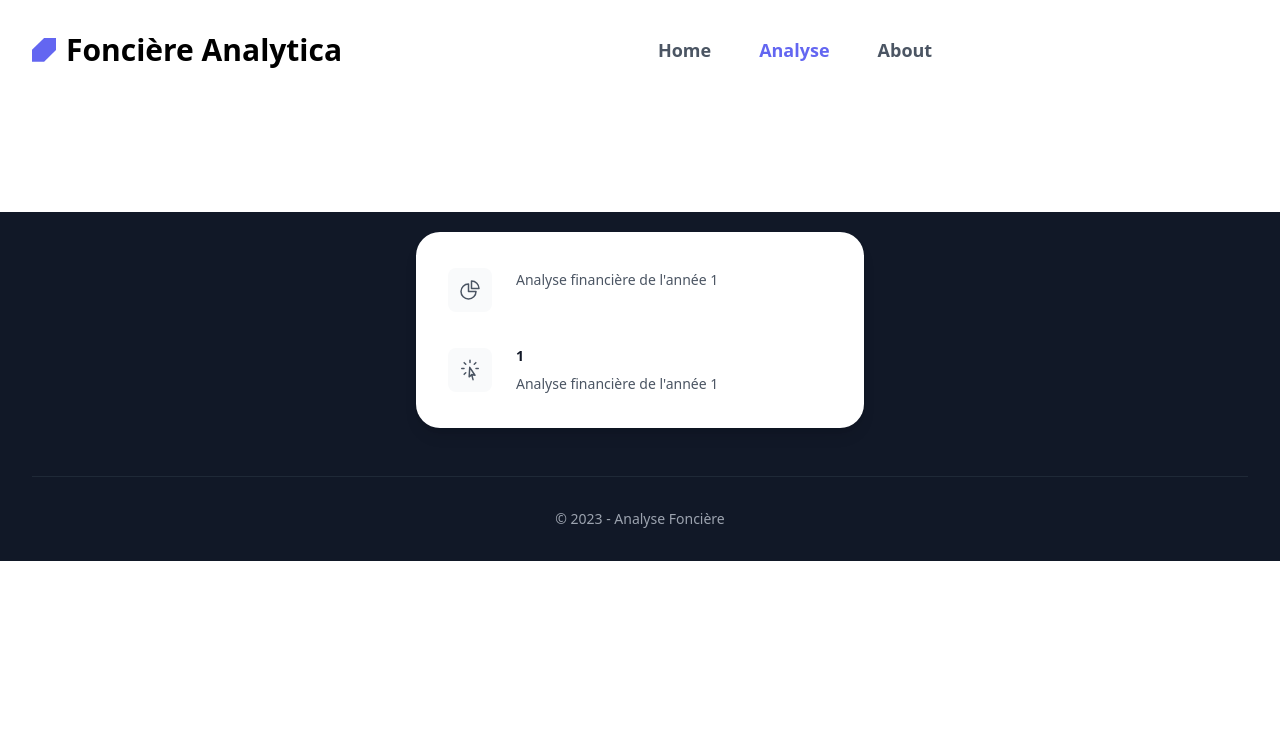
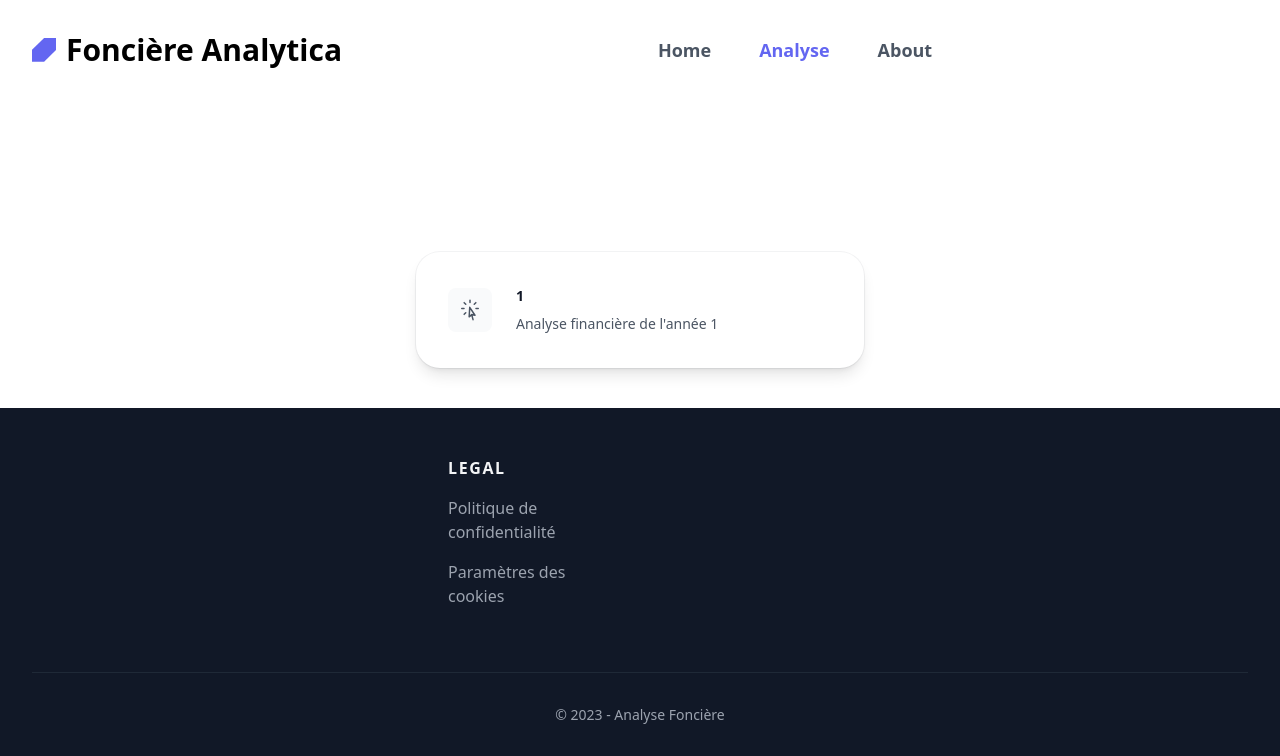
Before and after one commit to GuillaumeDorschner/Real-Estate-Analysis-France, a Django app: template templates/analyse/index.html in a window 1280 px wide. Shown: the top 756 px of the page. Run offline with Django 3.2, Linux system fonts and the light colour scheme; the template is opened without the code that fills it: most values are stand-ins (such as "Sample title", 1, 10 or a date in 2020); some libraries are stand-ins or nearby versions.

Commit message:
change position and tailwind

```diff
--- a/templates/analyse/index.html
+++ b/templates/analyse/index.html
@@ -19,8 +19,8 @@
 
         <a href="/" class="text-black-800 inline-flex items-center gap-2.5 text-2xl font-bold md:text-3xl"
           aria-label="logo">
-                    <svg width="95" height="94" viewBox="0 0 95 94" class="h-auto w-6 text-indigo-500"
-                        fill="currentColor" xmlns="http://www.w3.org/2000/svg">
+          <svg width="95" height="94" viewBox="0 0 95 94" class="h-auto w-6 text-indigo-500" fill="currentColor"
+            xmlns="http://www.w3.org/2000/svg">
             <path d="M96 0V47L48 94H0V47L48 0H96Z" />
           </svg>
           Foncière Analytica
@@ -47,42 +47,29 @@
 
 
 
-
-  <div class="absolute left-1/2 z-10 mt-5 flex w-screen max-w-max -translate-x-1/2 px-4">
-    <div class="w-screen max-w-md flex-auto overflow-hidden rounded-3xl bg-white text-sm leading-6 shadow-lg ring-1 ring-gray-900/5">
+  <div class="mx-auto my-10 flex w-screen max-w-max px-4">
+    <div
+      class="w-screen max-w-md flex-auto overflow-hidden rounded-3xl bg-white text-sm leading-6 shadow-lg ring-1 ring-gray-900/5">
       <div class="p-4">
 
         {% for page in pages %}
         <div class="group relative flex gap-x-6 rounded-lg p-4 hover:bg-gray-50">
-          <div class="mt-1 flex h-11 w-11 flex-none items-center justify-center rounded-lg bg-gray-50 group-hover:bg-white">
-            <svg class="h-6 w-6 text-gray-600 group-hover:text-indigo-600" fill="none" viewBox="0 0 24 24" stroke-width="1.5" stroke="currentColor" aria-hidden="true">
-              <path stroke-linecap="round" stroke-linejoin="round" d="M10.5 6a7.5 7.5 0 107.5 7.5h-7.5V6z" />
-              <path stroke-linecap="round" stroke-linejoin="round" d="M13.5 10.5H21A7.5 7.5 0 0013.5 3v7.5z" />
+          <div
+            class="mt-1 flex h-11 w-11 flex-none items-center justify-center rounded-lg bg-gray-50 group-hover:bg-white">
+            <svg class="h-6 w-6 text-gray-600 group-hover:text-indigo-600" fill="none" viewBox="0 0 24 24"
+              stroke-width="1.5" stroke="currentColor" aria-hidden="true">
+              <path stroke-linecap="round" stroke-linejoin="round"
+                d="M15.042 21.672L13.684 16.6m0 0l-2.51 2.225.569-9.47 5.227 7.917-3.286-.672zM12 2.25V4.5m5.834.166l-1.591 1.591M20.25 10.5H18M7.757 14.743l-1.59 1.59M6 10.5H3.75m4.007-4.243l-1.59-1.59" />
             </svg>
           </div>
           <div>
-            <a href="{{ page}}" class="font-semibold text-gray-900">
-
+            <a href="{{ page }}" class="font-semibold text-gray-900">
+              {{ page }}
               <span class="absolute inset-0"></span>
             </a>
-            <p class="mt-1 text-gray-600">Analyse financière de l'année {{page}}</p>
+            <p class="mt-1 text-gray-600">Analyse financière de l'année {{ page }}</p>
           </div>
         </div>
-        <div class="group relative flex gap-x-6 rounded-lg p-4 hover:bg-gray-50">
-          <div class="mt-1 flex h-11 w-11 flex-none items-center justify-center rounded-lg bg-gray-50 group-hover:bg-white">
-            <svg class="h-6 w-6 text-gray-600 group-hover:text-indigo-600" fill="none" viewBox="0 0 24 24" stroke-width="1.5" stroke="currentColor" aria-hidden="true">
-              <path stroke-linecap="round" stroke-linejoin="round" d="M15.042 21.672L13.684 16.6m0 0l-2.51 2.225.569-9.47 5.227 7.917-3.286-.672zM12 2.25V4.5m5.834.166l-1.591 1.591M20.25 10.5H18M7.757 14.743l-1.59 1.59M6 10.5H3.75m4.007-4.243l-1.59-1.59" />
-            </svg>
-          </div>
-          <div>
-            <a href="{{ page}}" class="font-semibold text-gray-900">
-              {{ page}}
-              <span class="absolute inset-0"></span>
-            </a>
-            <p class="mt-1 text-gray-600">Analyse financière de l'année {{page}}</p>
-          </div>
-        </div>
-
         {% endfor %}
 
 
@@ -90,10 +77,6 @@
     </div>
   </div>
   </div>
-
-
-
-
 
 
 
```
Lines whose indentation alone changed are shown as unchanged.
